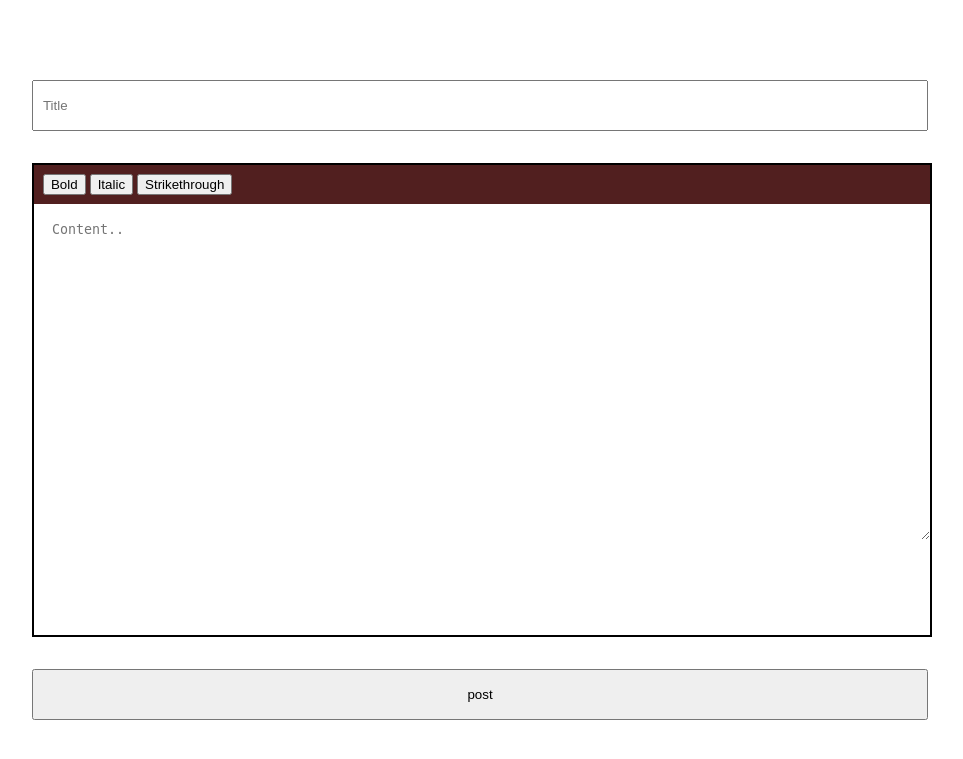
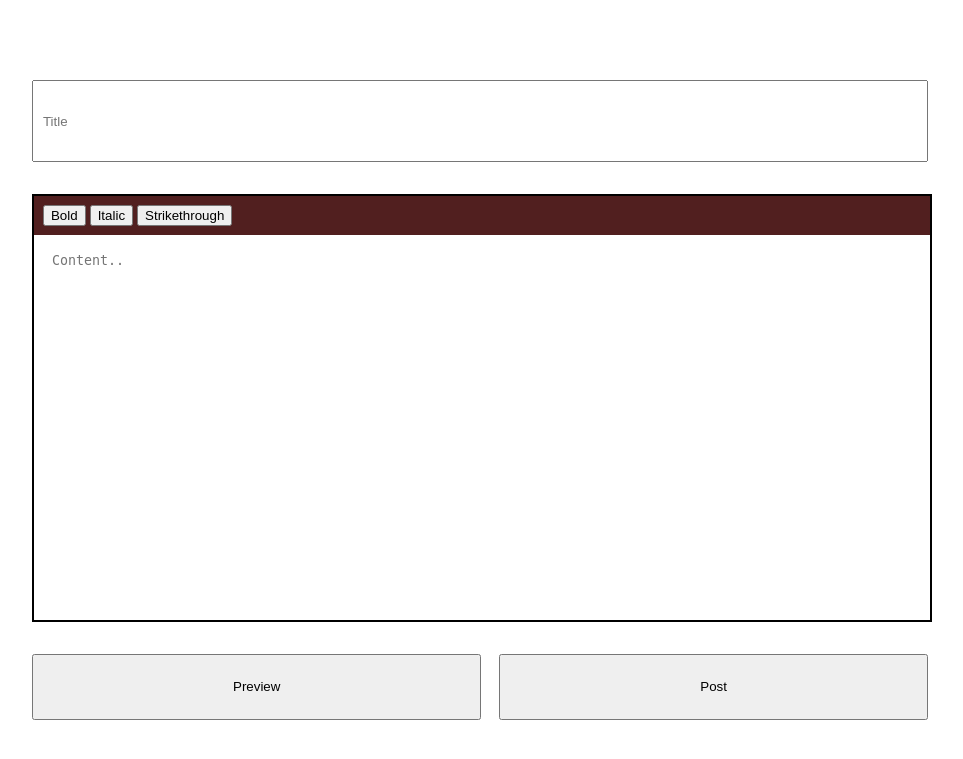
Before and after one commit to Ajay-Singh-Rana/idk-wtd, a Flask app: page /create_article in a window 1280 px wide. Shown: the top 759 px of the page, without its empty margins (160-1123 px from the left). Run offline with Flask 3, Linux system fonts and the light colour scheme; the visitor is signed in with stand-in values (Sample User, id 1).

Commit message:
Add Preview Button In Create Article View
Add a button to preview the article being edited.
Also drop the idea of a growing text-area element.

```diff
--- a/kumaun-wiki/app.py
+++ b/kumaun-wiki/app.py
@@ -4,6 +4,7 @@ import sqlite3
 from flask import Flask, redirect, render_template, request, url_for, \
                   session
 from datetime import timedelta
+import subprocess
 
 app = Flask(__name__)
 app.secret_key = b'\xb35a\xfa~k\xd4\xe9>\xb4\xd1\xa8\xbf\x89\xbc\x02'
@@ -63,10 +64,17 @@ def post_article():
     if request.method == 'POST':
         title = request.form['title']
         content = request.form['content']
-        with sqlite3.connect('articles.db') as conn:
+        if(request.form['action'] == 'Preview'):
+            data = {'title':title, 'content' : content}
+            @app.route('/preview')
+            def preview():
+                return render_template('preview.html',data=data)
+            return redirect(url_for('preview'))
+
+        with sqlite3.connect('website.db') as conn:
             cur = conn.cursor()
-            cur.execute('INSERT INTO Articles (Title, Content) values (:title, :content)',
-                        {'title': title, 'content' : content})
+            cur.execute('INSERT INTO Articles (Title, Content,Author) values (:title, :content, :author)',
+                        {'title': title, 'content' : content, 'author': 'Ajay'})
             conn.commit()
         return render_template('home.html')
 
--- a/kumaun-wiki/static/editor.css
+++ b/kumaun-wiki/static/editor.css
@@ -13,15 +13,21 @@ html, body{
     width : 70%;
     height: 80%;
     display : grid;
-    grid-template-rows : 8% auto 8%;
+    grid-template-areas :
+        'title title'
+        'data data'
+        'preview post';
     row-gap : 5%;
+    column-gap : 2%;
 }
 
 #title{
     padding : 1%;
+    grid-area : title;
 }
 
 #data{
+    grid-area : data;
     width : 100%;
     border : 0.2vw Solid Black;
 }
@@ -38,5 +44,15 @@ textarea{
     outline : none;
     width : 100%;
     box-sizing : border-box;
-    resize : vertical;
+    resize : none;
 }
+
+#preview{
+    box-sizing : border-box;
+    grid-area : preview;
+}
+
+#post{
+    box-sizing : border-box;
+    grid-area : post;
+}
--- a/kumaun-wiki/templates/create_articles.html
+++ b/kumaun-wiki/templates/create_articles.html
@@ -16,7 +16,8 @@
 <textarea id='content' rows=20 name = 'content' placeholder='Content..'>
 </textarea>
 </div>
-<input id='submit' type='submit' value='post' />
+<input id='preview' type='submit' name='action' value='Preview'/>
+<input id='submit' type='submit' name='action' value='Post' />
 </div>
 </form>
 </body>
```
